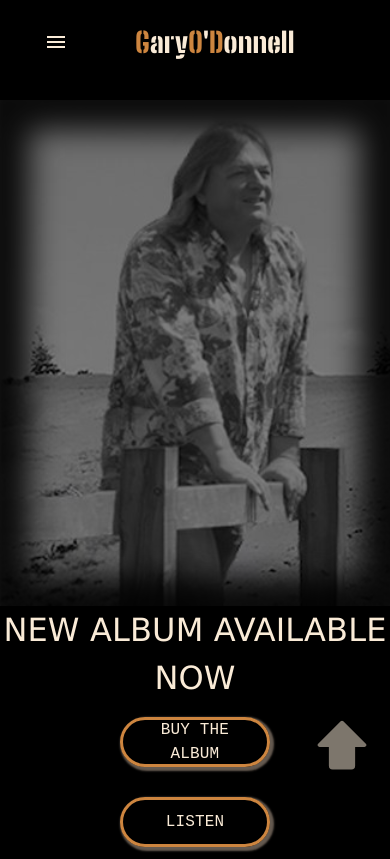
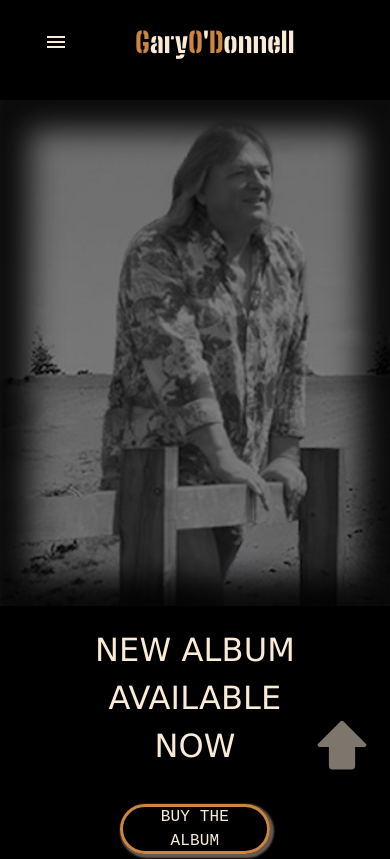
Before and after one commit to Songbird1978/god, a React (Create React App) app in the folder client/: page / in a window 390 px wide. Shown: the top 859 px of the page. Built offline with nearby package versions, Linux system fonts and the light colour scheme; no server answers.

Commit message:
action title margin adjustment on media queries on album.js for mobile responses

```diff
--- a/client/src/components/album/album.css
+++ b/client/src/components/album/album.css
@@ -28,7 +28,6 @@
     background-blend-mode: multiply;
     background-color: grey;
     box-shadow: inset 0px 0px 30px 30px rgba(0, 0, 0, 0.9);
-
 }
 
 .buttonsArea {
@@ -56,7 +55,7 @@
 
 .albumListdiv {
     padding: 15px;
-    font-family: 'Courier New', Courier, monospace;
+    font-family: "Courier New", Courier, monospace;
     font-style: bold;
     color: antiquewhite;
     display: flex;
@@ -65,7 +64,6 @@
     text-align: center;
     text-decoration: none;
     cursor: pointer;
-
 }
 
 .actionTitle {
@@ -74,13 +72,8 @@
     justify-content: center;
     align-items: center;
     text-align: center;
-    font-family: 'Lucida Sans',
-        'Lucida Sans Regular',
-        'Lucida Grande',
-        'Lucida Sans Unicode',
-        Geneva,
-        Verdana,
-        sans-serif;
+    font-family: "Lucida Sans", "Lucida Sans Regular", "Lucida Grande",
+        "Lucida Sans Unicode", Geneva, Verdana, sans-serif;
 }
 
 .button:hover {
@@ -90,9 +83,7 @@
 }
 
 @media (max-width: 640px) {
-
     .album-container-grid {
-
         margin-top: 100px;
         display: block;
         width: 100%;
@@ -100,4 +91,12 @@
         justify-content: center;
         align-items: center;
     }
+
+    .actionTitle {
+        margin-top: 5%;
+        margin-bottom: 5%;
+        margin-left: 20%;
+        margin-right: 20%;
+        text-wrap: wrap;
+    }
 }
```
